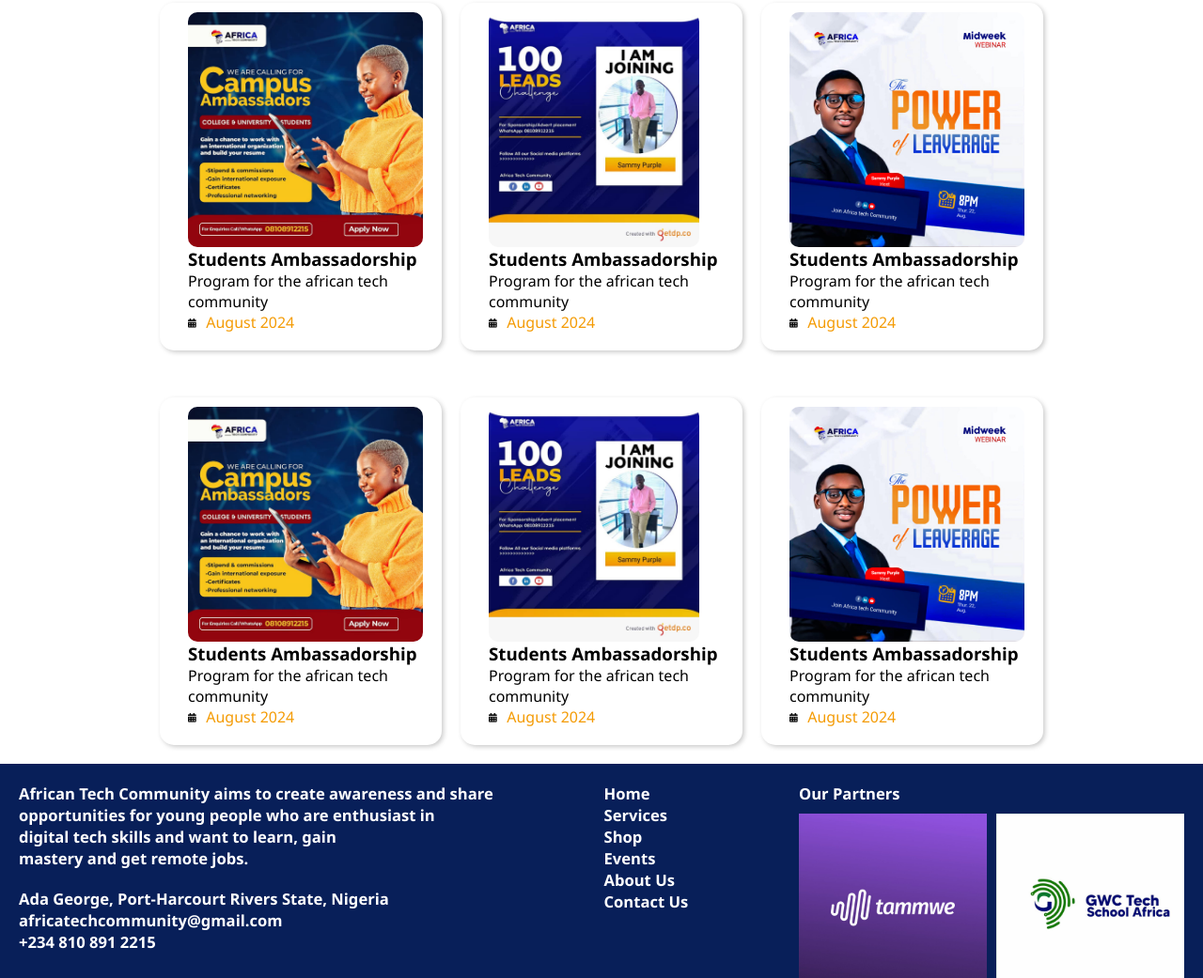
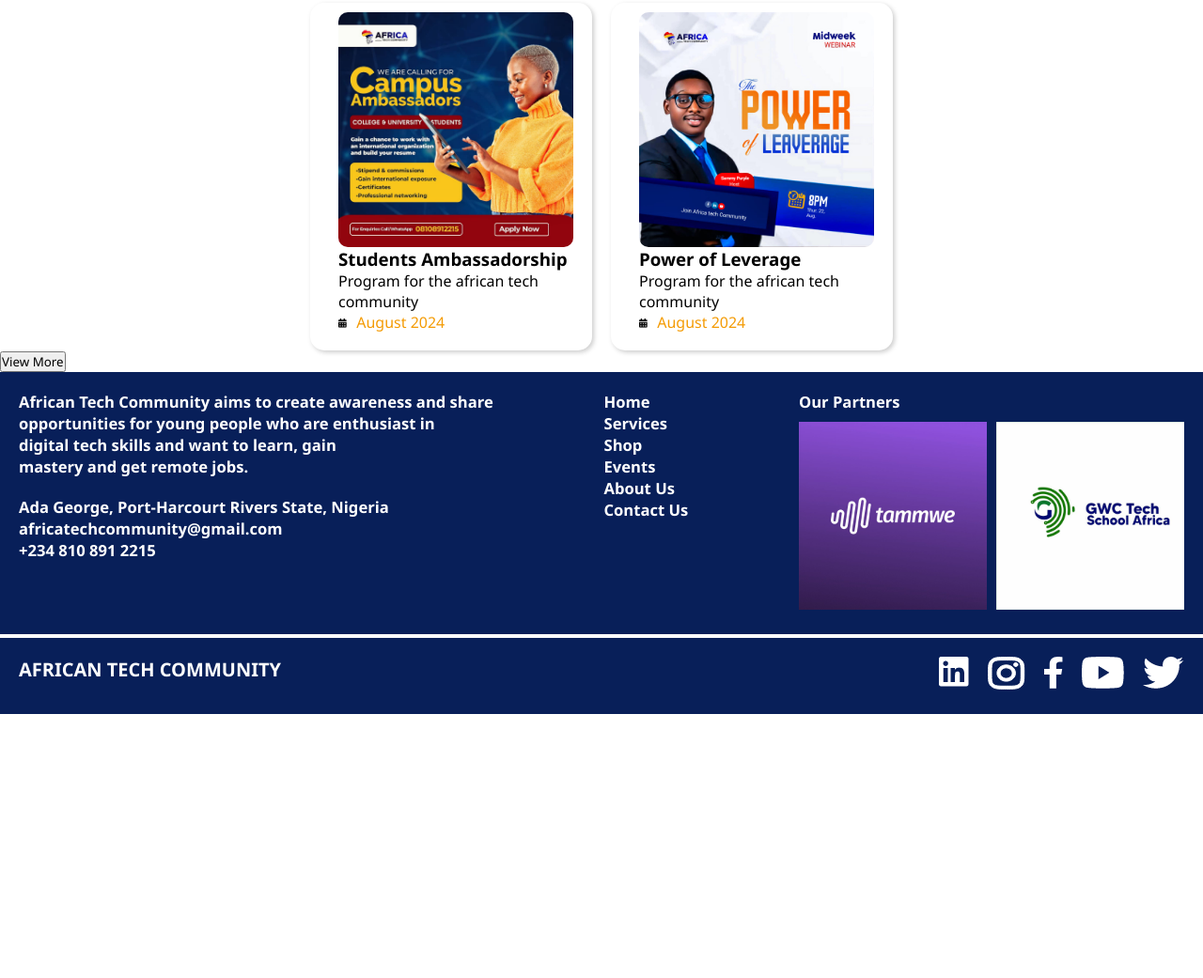
Before and after one commit to Philemon01/African-Tech-Community, a plain HTML site: page events.html in a window 1280 px wide. Shown: the part 269-1310 px from the top of the page at 94% size. After the commit the page ends 1029 px from the top, so only its background shows below. Drawn offline with Linux system fonts and the light colour scheme.

Commit message:
Update events.html

```diff
--- a/events.html
+++ b/events.html
@@ -65,19 +65,10 @@
             </div>
         </div>
 
-        <div class="box1">
-            <img id="eimg1" src="./images/IMG-20240814-WA0009.jpg">
-            <div class="txt1"><h3>Students Ambassadorship</h3></div>
-            <div class="txt2">Program for the african tech community</div>
-            <div class="both">
-                <div class="calender"><img id="cal" src="./element/Icon awesome-calendar-alt.png"></div>
-                <div class="txt3">August 2024</div>
-            </div>
-        </div>
 
         <div class="box1">
             <img id="eimg1" src="./images/IMG-20240822-WA0002.jpg">
-            <div class="txt1"><h3>Students Ambassadorship</h3></div>
+            <div class="txt1"><h3>Power of Leverage</h3></div>
             <div class="txt2">Program for the african tech community</div>
             <div class="both">
                 <div class="calender"><img id="cal" src="./element/Icon awesome-calendar-alt.png"></div>
@@ -88,39 +79,7 @@
     </div>
 
 
-    <div class="container2">
-
-        <div class="box1">
-            <img id="eimg1" src="./images/IMG-20240816-WA0024.jpg">
-            <div class="txt1"><h3>Students Ambassadorship</h3></div>
-            <div class="txt2">Program for the african tech community</div>
-            <div class="both">
-                <div class="calender"><img id="cal" src="./element/Icon awesome-calendar-alt.png"></div>
-                <div class="txt3">August 2024</div>
-            </div>
-        </div>
-
-        <div class="box1">
-            <img id="eimg1" src="./images/IMG-20240814-WA0009.jpg">
-            <div class="txt1"><h3>Students Ambassadorship</h3></div>
-            <div class="txt2">Program for the african tech community</div>
-            <div class="both">
-                <div class="calender"><img id="cal" src="./element/Icon awesome-calendar-alt.png"></div>
-                <div class="txt3">August 2024</div>
-            </div>
-        </div>
-
-        <div class="box1">
-            <img id="eimg1" src="./images/IMG-20240822-WA0002.jpg">
-            <div class="txt1"><h3>Students Ambassadorship</h3></div>
-            <div class="txt2">Program for the african tech community</div>
-            <div class="both">
-                <div class="calender"><img id="cal" src="./element/Icon awesome-calendar-alt.png"></div>
-                <div class="txt3">August 2024</div>
-            </div>
-        </div>
-
-    </div>
+  <button class="viewmore">View More</button>
 
 
 
```
